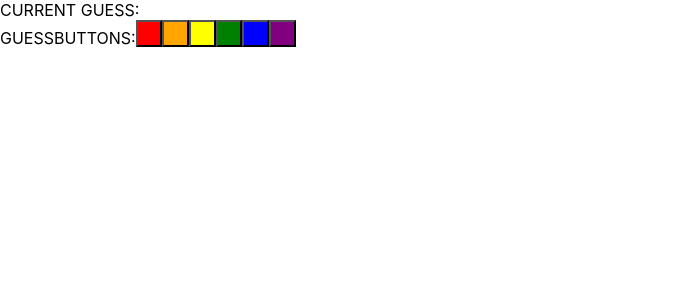
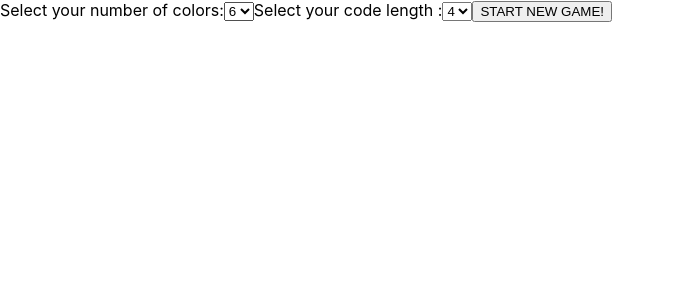
Before and after one commit to motorwolf/mastermind, a React (Create React App) app: page / in a window 1280 px wide. Shown: the top 300 px of the page, without its empty margins (0-674 px from the left). Built offline with nearby package versions, Linux system fonts and the light colour scheme.

Commit message:
Add handling for game settings

```diff
--- a/src/App.tsx
+++ b/src/App.tsx
@@ -1,8 +1,9 @@
-import React, { Component } from 'react';
+import React, { Component, ChangeEvent } from 'react';
 import Game, { ColorTypes } from './components/Game';
 import './App.css';
+import { GameOptions } from './components/GameOptions';
 
-const COLORS: ColorTypes[] = [
+export const COLORS: ColorTypes[] = [
     'red',
     'orange',
     'yellow',
@@ -19,7 +20,25 @@ class App extends Component<AppProps> {
     state = {
         colorNum: 6,
         codeLength: 4,
-        activeGame: true,
+        won: false,
+        activeGame: false,
+        secretCode: [],
+        gameColors: [],
+    };
+
+    handleSelectionChange = (ev: ChangeEvent<HTMLSelectElement>) => {
+        this.setState({
+            [ev.target.name]: ev.target.value,
+        });
+    };
+
+    startGame = () => {
+        const gameColors = COLORS.splice(0, this.state.colorNum);
+        this.setState({
+            gameColors,
+            secretCode: this.createCode(gameColors),
+            activeGame: true,
+        });
     };
 
     createCode = (colors: ColorTypes[]): ColorTypes[] => {
@@ -32,12 +51,18 @@ class App extends Component<AppProps> {
     };
 
     render() {
-        const gameColors = COLORS.splice(0, this.state.colorNum);
-        return (
+        return this.state.activeGame ? (
             <Game
-                colors={gameColors}
+                colors={this.state.gameColors}
                 codeLength={this.state.codeLength}
-                secretCode={this.createCode(gameColors)}
+                secretCode={this.state.secretCode}
+            />
+        ) : (
+            <GameOptions
+                onInputChange={this.handleSelectionChange}
+                onFormSubmit={this.startGame}
+                codeLength={this.state.codeLength}
+                colorNum={this.state.colorNum}
             />
         );
     }
--- a/src/components/Context/index.js
+++ /dev/null
@@ -1,6 +0,0 @@
-import React from 'react';
-
-const GameContext = React.createContext();
-
-export const Provider = GameContext.Provider;
-export const Consumer = GameContext.Consumer;
--- a/src/components/Game.tsx
+++ b/src/components/Game.tsx
@@ -1,6 +1,5 @@
 import React, { Component } from 'react';
 import Guessbox from './Guessbox';
-import { Provider } from './Context';
 import PreviousGuesses from './PreviousGuesses';
 
 export type ColorTypes =
@@ -14,14 +13,9 @@ export type ColorTypes =
 export type CheckedType = ColorTypes | null;
 
 export interface GuessShape {
-    colorsGuessed: ColorTypes[];
-    correct: GuessCorrectShape;
-}
-
-export interface GuessCorrectShape {
+    guess: ColorTypes[];
     black: number;
     white: number;
-    empty: number;
 }
 
 export interface GameProps {
@@ -63,9 +57,9 @@ class Game extends Component<GameProps> {
             }
         }
         return {
+            guess,
             black,
             white,
-            empty: this.props.codeLength - (black + white),
         };
     };
 
@@ -77,7 +71,7 @@ class Game extends Component<GameProps> {
     render() {
         const { colors, codeLength } = this.props;
         return (
-            <Provider value={{receiveGuess: this.receiveGuess, checkGuess: this.checkGuess, colors, guessLimit: codeLength,}}>
+            <>
                 <PreviousGuesses guesses={this.state.guesses} />
                 <Guessbox
                     colors={colors}
@@ -85,7 +79,7 @@ class Game extends Component<GameProps> {
                     checkGuess={this.checkGuess}
                     sendGuess={this.receiveGuess}
                 />
-            </Provider>
+            </>
         );
     }
 }
--- /dev/null
+++ b/src/components/GameOptions.tsx
@@ -0,0 +1,50 @@
+import React, { ChangeEvent } from 'react';
+
+export interface GameOptionsPropTypes {
+    onInputChange: (ev: ChangeEvent<HTMLSelectElement>) => void;
+    onFormSubmit: () => void;
+    colorNum: number;
+    codeLength: number;
+}
+
+export const GameOptions = ({
+    onInputChange,
+    onFormSubmit,
+    colorNum,
+    codeLength,
+}: GameOptionsPropTypes) => {
+    return (
+        <form
+            onSubmit={(ev) => {
+                ev.preventDefault();
+                onFormSubmit();
+            }}
+        >
+            <label>
+                Select your number of colors:
+                <select
+                    value={colorNum}
+                    name="colorNum"
+                    onChange={(ev) => onInputChange(ev)}
+                >
+                    <option value={4}>4</option>
+                    <option value={5}>5</option>
+                    <option value={6}>6</option>
+                </select>
+            </label>
+            <label>
+                Select your code length :
+                <select
+                    value={codeLength}
+                    name="codeLength"
+                    onChange={(ev) => onInputChange(ev)}
+                >
+                    <option value={4}>4</option>
+                    <option value={5}>5</option>
+                    <option value={6}>6</option>
+                </select>
+            </label>
+            <button type="submit">START NEW GAME!</button>
+        </form>
+    );
+};
--- a/src/components/Guessbox.tsx
+++ b/src/components/Guessbox.tsx
@@ -1,13 +1,13 @@
 import React, { Component } from 'react';
 import { ColorRow } from './ColorRow';
 import GuessButtons from './GuessButtons';
-import { ColorTypes, GuessShape, GuessCorrectShape } from './Game';
-import { Consumer } from './Context';
+import { ColorTypes, GuessShape } from './Game';
+import { COLORS } from '../App';
 
 export interface GuessboxPropTypes {
     colors: ColorTypes[];
     guessLimit: number;
-    checkGuess: (colors: ColorTypes[]) => GuessCorrectShape;
+    checkGuess: (colors: ColorTypes[]) => GuessShape;
     sendGuess: (guess: GuessShape) => void;
 }
 
@@ -19,11 +19,7 @@ class Guessbox extends Component<GuessboxPropTypes> {
     handleColorAdd = (color: ColorTypes) => {
         let newColors = [...this.state.colors, color];
         if (newColors.length === this.props.guessLimit) {
-            let correct = this.props.checkGuess(newColors);
-            this.props.sendGuess({
-                colorsGuessed: newColors,
-                correct,
-            });
+            this.props.sendGuess(this.props.checkGuess(newColors));
             this.setState({ colors: [] });
         } else {
             this.setState({ colors: newColors });
@@ -38,8 +34,6 @@ class Guessbox extends Component<GuessboxPropTypes> {
 
     render() {
         return (
-            <Consumer>
-                {(context: GuessboxPropTypes) => (
             <div className="resultholder">
                 CURRENT GUESS:
                 <ColorRow
@@ -47,12 +41,10 @@ class Guessbox extends Component<GuessboxPropTypes> {
                     colorClickFn={this.removeColor}
                 />
                 <GuessButtons
-                            colors={context.colors}
+                    colors={this.props.colors}
                     buttonFunction={this.handleColorAdd}
                 />
             </div>
-                )}
-            </Consumer>
         );
     }
 }
--- a/src/components/PreviousGuesses.tsx
+++ b/src/components/PreviousGuesses.tsx
@@ -9,12 +9,12 @@ export interface PreviousGuessesPropTypes {
 
 export const PreviousGuesses = ({ guesses }: PreviousGuessesPropTypes) => (
     <div className="resultholder">
-        {guesses.map((guess) => (
+        {guesses.map(({guess, black, white}) => (
             <div className="guessRows">
-                <ColorRow colors={guess.colorsGuessed} />
+                <ColorRow colors={guess} />
                 <ResultDisplay
-                    black={guess.correct.black}
-                    white={guess.correct.white}
+                    black={black}
+                    white={white}
                 />
             </div>
         ))}
```
Lines whose indentation alone changed are shown as unchanged.
